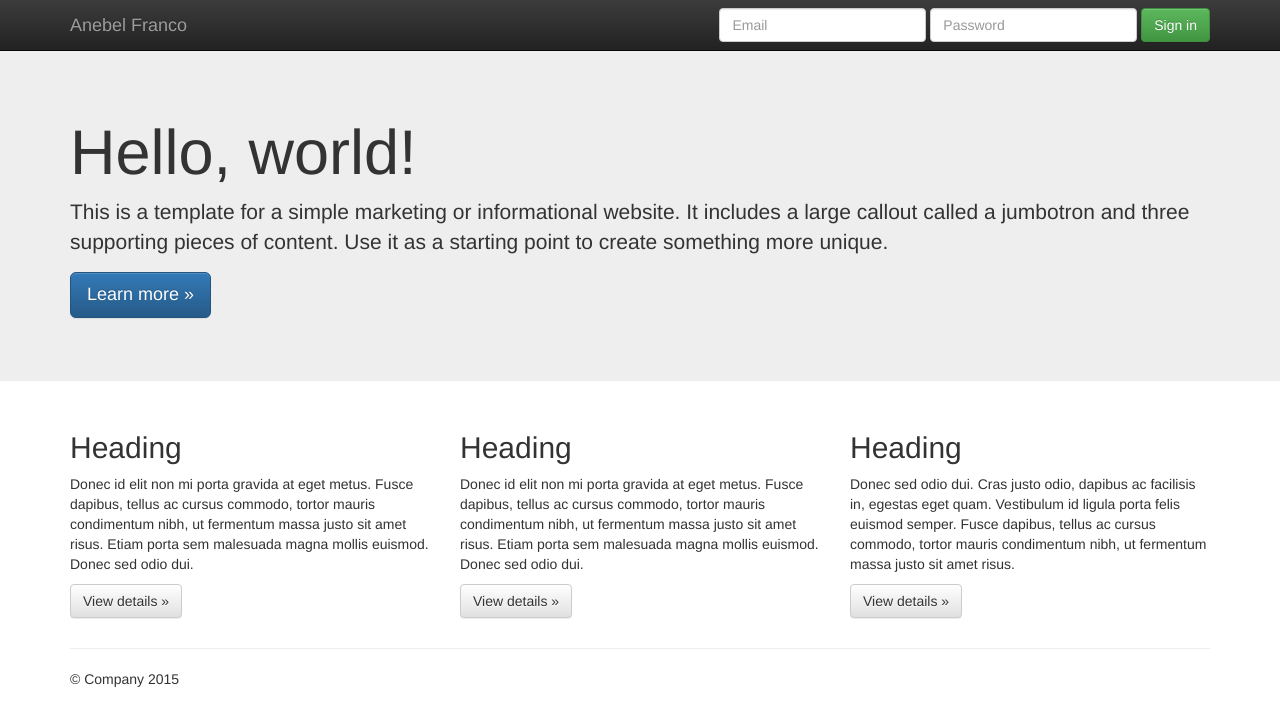
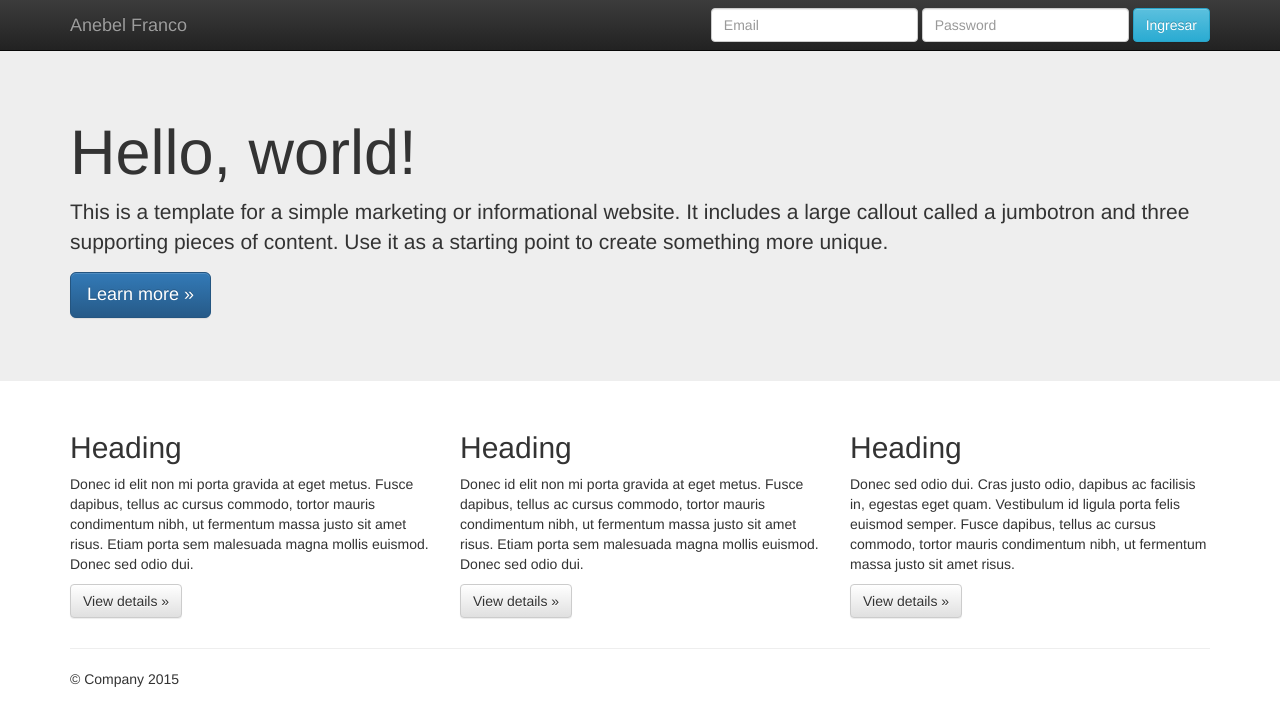
Before and after one commit to Anebel/Trabajo2_Anebel_Franco, a plain HTML site: page initializr/index.html in a window 1280 px wide. Drawn offline with nearby package versions, Linux system fonts and the light colour scheme.

Commit message:
se cambia color de boton

```diff
--- a/initializr/index.html
+++ b/initializr/index.html
@@ -46,7 +46,7 @@
             <div class="form-group">
               <input type="password" placeholder="Password" class="form-control">
             </div>
-            <button type="submit" class="btn btn-success">Sign in</button>
+            <button type="submit" class="btn btn-info">Ingresar</button>
           </form>
         </div><!--/.navbar-collapse -->
       </div>
```
